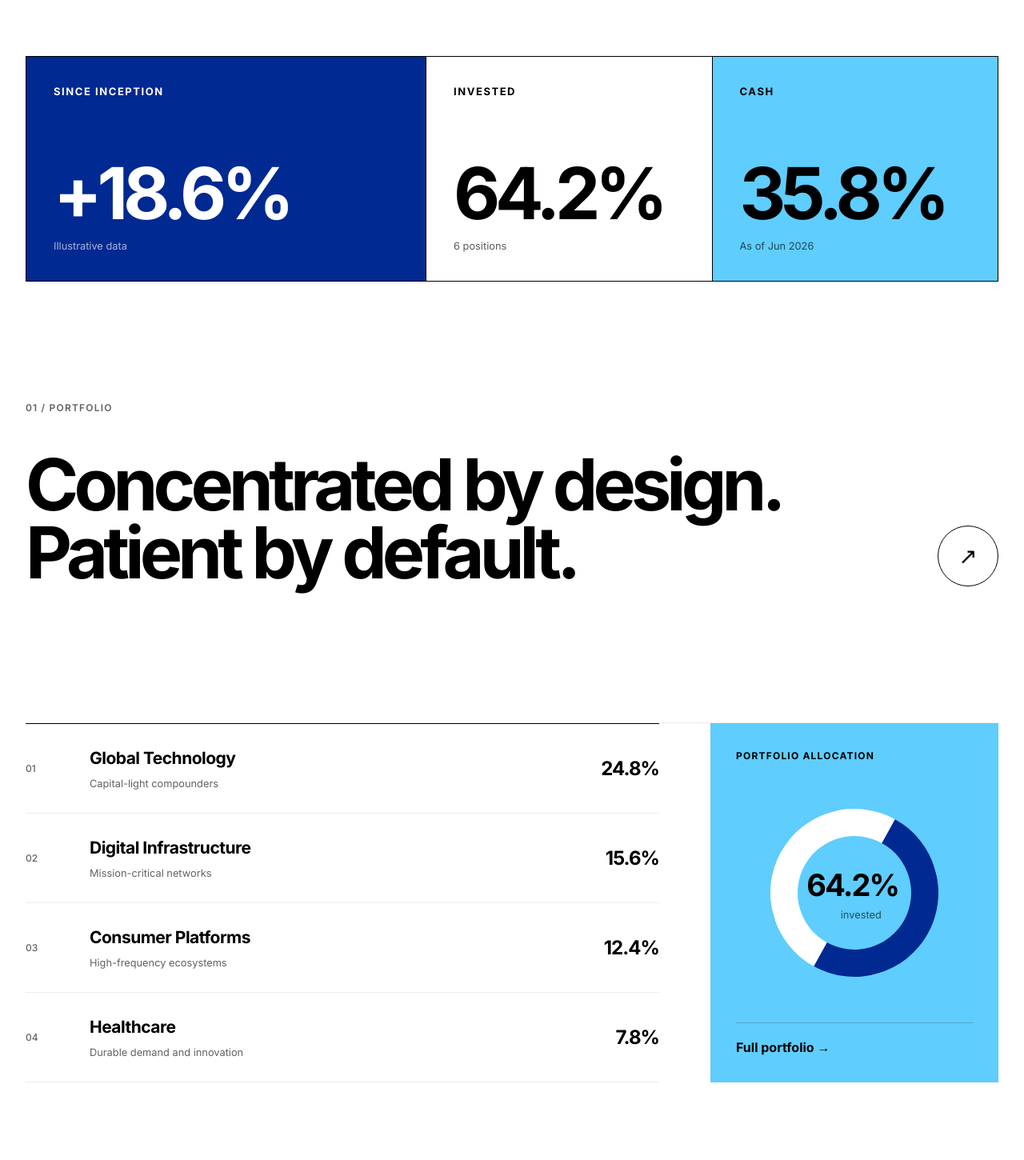
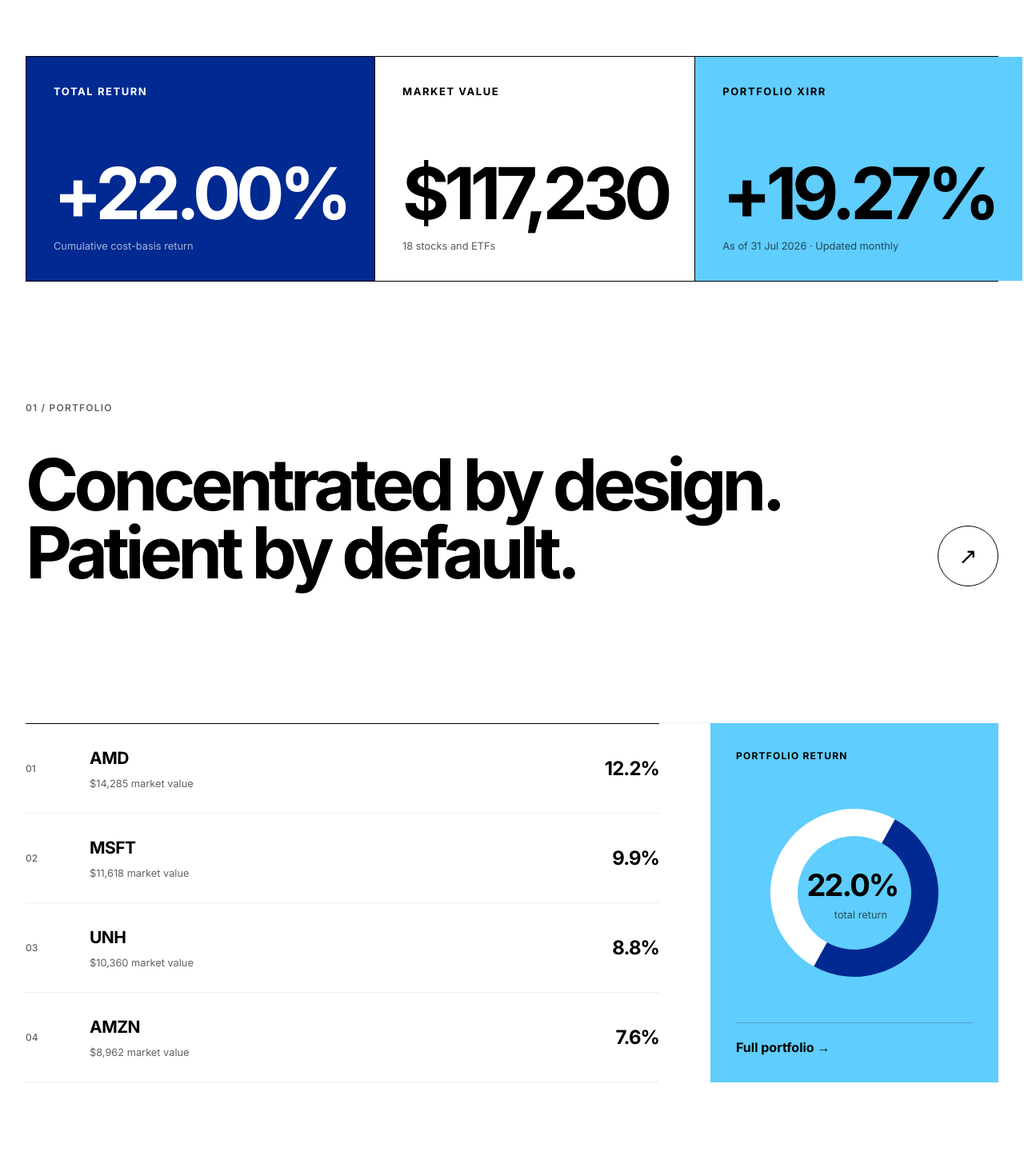
Before and after one commit to Tianyi0510/modern-fundamental-analyst, a Next.js app: page / in a window 1280 px wide. Shown: the part 620-2070 px from the top of the page at 80% size. Built offline with nearby package versions, Linux system fonts and the light colour scheme.

Commit message:
Update home and performance data

```diff
--- a/app/page.tsx
+++ b/app/page.tsx
@@ -1,7 +1,11 @@
 import Link from "next/link";
 import { SiteFooter } from "@/components/site-footer";
 import { SiteHeader } from "@/components/site-header";
-import { annualReturns, holdings, memos } from "@/data/site";
+import { memos } from "@/data/site";
+import { getHoldingWeight, portfolioHoldings, portfolioSnapshot } from "@/data/portfolio";
+
+const featuredHoldings = portfolioHoldings.toSorted((a, b) => b.marketValue - a.marketValue).slice(0, 4);
+const formatUsd = (value: number) => new Intl.NumberFormat("en-US", { style: "currency", currency: "USD", maximumFractionDigits: 0 }).format(value);
 
 export default function Home() {
   return (
@@ -25,19 +29,19 @@ export default function Home() {
 
       <section className="metric-band shell" aria-label="Portfolio snapshot">
         <div className="metric metric-featured">
-          <span>Since inception</span>
-          <strong>+18.6%</strong>
-          <small>Illustrative data</small>
+          <span>Total return</span>
+          <strong>+{portfolioSnapshot.totalReturn.toFixed(2)}%</strong>
+          <small>Cumulative cost-basis return</small>
         </div>
         <div className="metric">
-          <span>Invested</span>
-          <strong>64.2%</strong>
-          <small>6 positions</small>
+          <span>Market value</span>
+          <strong>{formatUsd(portfolioSnapshot.marketValue)}</strong>
+          <small>{portfolioSnapshot.holdingsCount} stocks and ETFs</small>
         </div>
         <div className="metric metric-green">
-          <span>Cash</span>
-          <strong>35.8%</strong>
-          <small>As of Jun 2026</small>
+          <span>Portfolio XIRR</span>
+          <strong>+{portfolioSnapshot.xirr.toFixed(2)}%</strong>
+          <small>As of 31 Jul 2026 · Updated monthly</small>
         </div>
       </section>
 
@@ -49,17 +53,17 @@ export default function Home() {
 
       <section className="holdings-preview shell">
         <div className="holdings-list">
-          {holdings.slice(0, 4).map((holding, index) => (
-            <div className="holding-row" key={holding.name}>
+          {featuredHoldings.map((holding, index) => (
+            <div className="holding-row" key={holding.symbol}>
               <span>{String(index + 1).padStart(2, "0")}</span>
-              <div><strong>{holding.name}</strong><small>{holding.thesis}</small></div>
-              <b>{holding.weight.toFixed(1)}%</b>
+              <div><strong>{holding.symbol}</strong><small>{formatUsd(holding.marketValue)} market value</small></div>
+              <b>{getHoldingWeight(holding.marketValue).toFixed(1)}%</b>
             </div>
           ))}
         </div>
         <aside className="allocation-card">
-          <span>Portfolio allocation</span>
-          <div className="allocation-ring" aria-label="64.2 percent invested"><b>64.2%</b><small>invested</small></div>
+          <span>Portfolio return</span>
+          <div className="allocation-ring" aria-label="22 percent cumulative return"><b>22.0%</b><small>total return</small></div>
           <Link href="/portfolio">Full portfolio →</Link>
         </aside>
       </section>
@@ -71,18 +75,14 @@ export default function Home() {
             <h2>A record built<br />one decision at a time.</h2>
           </div>
           <div className="performance-grid">
-            <div className="performance-bars" aria-label="Annual performance chart">
-              {annualReturns.slice(1).map((item) => (
-                <div className="year-bar" key={item.year}>
-                  <div className="bar-value" style={{ height: `${Math.max(item.portfolio * 5, 36)}px` }}><span>{item.portfolio}%</span></div>
-                  <small>{item.year}</small>
-                </div>
-              ))}
+            <div className="performance-bars" aria-label="XIRR comparison chart">
+              <div className="year-bar"><div className="bar-value" style={{ height: `${portfolioSnapshot.xirr * 8}px` }}><span>{portfolioSnapshot.xirr}%</span></div><small>Portfolio</small></div>
+              <div className="year-bar"><div className="bar-value" style={{ height: `${portfolioSnapshot.benchmarkXirr * 8}px` }}><span>{portfolioSnapshot.benchmarkXirr}%</span></div><small>{portfolioSnapshot.benchmark}</small></div>
             </div>
             <div className="performance-copy">
-              <strong>+18.6%</strong>
-              <p>Cumulative return since inception, versus +12.4% for the benchmark.</p>
-              <small>Illustrative data for design preview.</small>
+              <strong>+{portfolioSnapshot.xirr.toFixed(2)}%</strong>
+              <p>Portfolio XIRR, versus +{portfolioSnapshot.benchmarkXirr.toFixed(2)}% for {portfolioSnapshot.benchmark} over the same cash-flow period.</p>
+              <small>Verified snapshot as of 31 July 2026 · Updated monthly.</small>
               <Link className="button button-white" href="/performance">View performance <span className="arrow-icon" aria-hidden="true">↗︎</span></Link>
             </div>
           </div>
--- a/app/performance/page.tsx
+++ b/app/performance/page.tsx
@@ -1,16 +1,16 @@
 import type { Metadata } from "next";
 import { SiteFooter } from "@/components/site-footer";
 import { SiteHeader } from "@/components/site-header";
-import { annualReturns } from "@/data/site";
+import { portfolioSnapshot } from "@/data/portfolio";
 
 export const metadata: Metadata = { title: "Performance", description: "Portfolio performance, benchmark comparison, and methodology." };
 
 export default function PerformancePage() {
   return <main><SiteHeader counterpartPath="/zh-tw/performance" />
-    <section className="page-hero shell"><p className="eyebrow"><span /> Performance · Sample data</p><h1>The score,<br /><em>with context.</em></h1></section>
-    <section className="performance-summary shell"><div className="summary-primary"><span>Cumulative return</span><strong className="positive">+18.6%</strong><small>Since inception</small></div><div><span>Benchmark</span><strong className="positive">+12.4%</strong><small>Same period</small></div><div><span>Max drawdown</span><strong className="negative">−11.2%</strong><small>Peak to trough</small></div></section>
-    <section className="returns shell"><div className="section-heading"><p className="section-number">Annual returns</p><h2>Year by year.</h2></div>
-      <div className="returns-table"><div className="table-head"><span>Year</span><span>Portfolio</span><span>Benchmark</span></div>{annualReturns.map((r) => <div className="return-row" key={r.year}><span>{r.year}</span><strong className={r.portfolio < 0 ? "negative" : "positive"}>{r.portfolio > 0 ? "+" : ""}{r.portfolio}%</strong><span className={r.benchmark < 0 ? "negative" : "positive"}>{r.benchmark > 0 ? "+" : ""}{r.benchmark}%</span></div>)}</div>
+    <section className="page-hero shell"><p className="eyebrow"><span /> Performance · Verified snapshot</p><h1>The score,<br /><em>with context.</em></h1><div className="page-intro"><p>Portfolio results alongside a comparable benchmark, based on the same cash-flow period.</p><small>As of 31 July 2026 · Updated monthly</small></div></section>
+    <section className="performance-summary shell"><div className="summary-primary"><span>Cumulative return</span><strong className="positive">+{portfolioSnapshot.totalReturn.toFixed(2)}%</strong><small>Cost-basis return</small></div><div><span>Portfolio XIRR</span><strong className="positive">+{portfolioSnapshot.xirr.toFixed(2)}%</strong><small>Cash-flow weighted</small></div><div><span>{portfolioSnapshot.benchmark} XIRR</span><strong className="positive">+{portfolioSnapshot.benchmarkXirr.toFixed(2)}%</strong><small>Same cash-flow period</small></div></section>
+    <section className="returns shell"><div className="section-heading"><p className="section-number">Performance snapshot</p><h2>Measured consistently.</h2></div>
+      <div className="returns-table"><div className="table-head"><span>Measure</span><span>Result</span><span>Context</span></div><div className="return-row"><span>Cumulative return</span><strong className="positive">+{portfolioSnapshot.totalReturn.toFixed(2)}%</strong><span>Market value versus net cost basis</span></div><div className="return-row"><span>Portfolio XIRR</span><strong className="positive">+{portfolioSnapshot.xirr.toFixed(2)}%</strong><span>Money-weighted annualized return</span></div><div className="return-row"><span>{portfolioSnapshot.benchmark} XIRR</span><strong className="positive">+{portfolioSnapshot.benchmarkXirr.toFixed(2)}%</strong><span>Benchmark using matching cash flows</span></div></div>
     </section>
-    <section className="methodology shell"><h2>Methodology</h2><div><p>Returns are presented in USD and assume dividends are reinvested. Fees, cash flows, and benchmark treatment will be documented before launch.</p><p>Past performance does not guarantee future results. These initial figures are illustrative placeholders.</p></div></section><SiteFooter /></main>;
+    <section className="methodology shell"><h2>Methodology</h2><div><p>Results are presented in USD. Cumulative return compares current market value with net cost basis. XIRR reflects the timing and amount of portfolio cash flows; the {portfolioSnapshot.benchmark} comparison applies those same cash flows to the benchmark.</p><p>Source: Google Sheets “{portfolioSnapshot.source}”. Data is updated monthly and is not based on live market prices. Past performance does not guarantee future results.</p></div></section><SiteFooter /></main>;
 }
--- a/data/portfolio.ts
+++ b/data/portfolio.ts
@@ -3,7 +3,11 @@ export const portfolioSnapshot = {
   costBasis: 96425.37,
   marketValue: 117230.24,
   totalReturn: 22,
+  xirr: 19.27,
+  benchmarkXirr: 19.94,
+  benchmark: "SPY",
   holdingsCount: 18,
+  updateFrequency: "Monthly",
   source: "David's Portfolio Performance",
 };
 
```
Also changed, not shown: app/zh-tw/page.tsx (+18 -18 lines), app/zh-tw/performance/page.tsx (+6 -6 lines).
